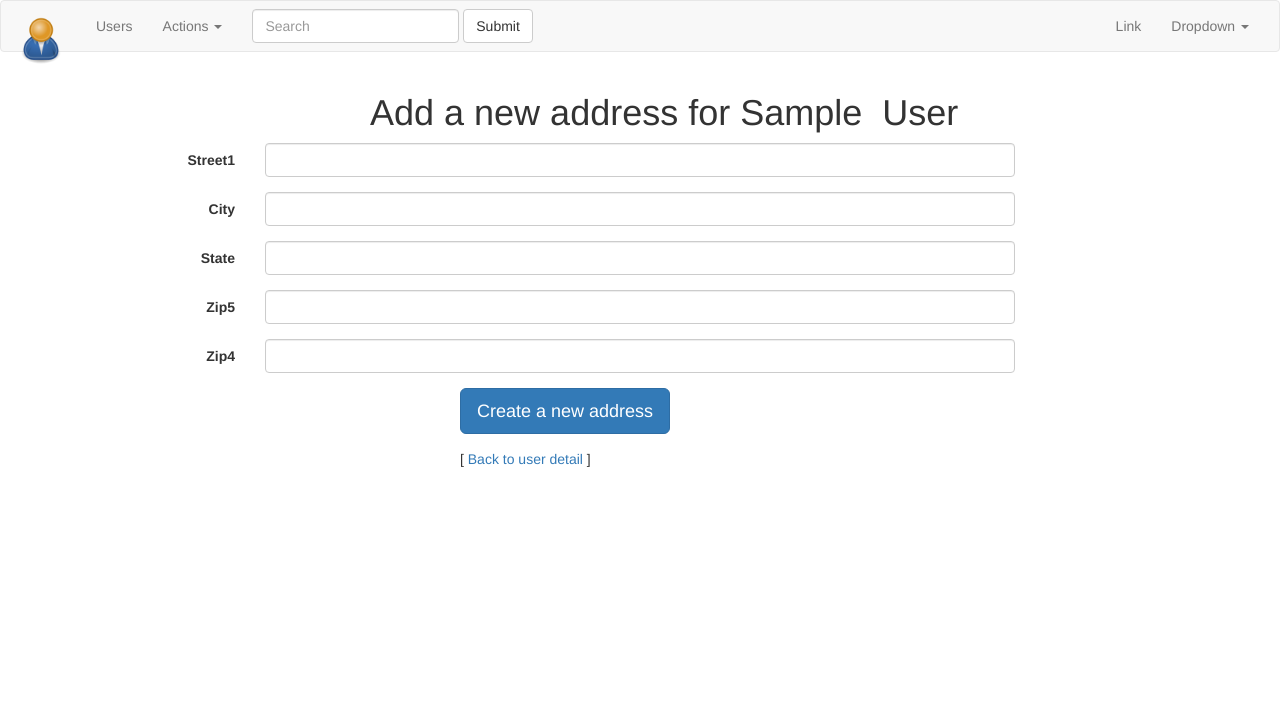
After one commit to dan10261/RailLearning, a Rails app: page /addresses/new?glsuser_id=1 in a window 1280 px wide. The commit adds this page. Shown: the top 724 px of the page. Run offline with Rails 7, Linux system fonts and the light colour scheme; tables that the repository leaves empty hold one stand-in row (values such as "Sample post"); style sheets or scripts are compiled from the project's sources; some libraries are stand-ins or nearby versions.

Commit message:
add password_digest and add, edit, and save user's addresses

```diff
--- /dev/null
+++ b/app/controllers/addresses_controller.rb
@@ -0,0 +1,23 @@
+class AddressesController < ApplicationController
+	def new
+		#debugger
+		@address = Address.new
+		@address.glsuser_id = params[:glsuser_id]
+		@glsuser = Glsuser.find(params[:glsuser_id])
+	end
+	def create
+		debugger
+		@address = Address.new(params_address)
+		if @address.save
+			flash[:success] = "A new address is successfully added for user" ##{@address.glsuser_id}
+			redirect_to glsusers_path
+		else
+			render 'new'
+		end
+	end
+
+	private
+	def params_address
+		params.require(:address).permit(:street1, :state, :city, :zip4, :zip5, :glsuser_id);
+	end
+end
--- a/app/models/glsuser.rb
+++ b/app/models/glsuser.rb
@@ -8,4 +8,5 @@ class Glsuser < ApplicationRecord
  	validates :username, presence: true, length: {minumum: 3,maximum: 50}, uniqueness: {case_sensitive: false}
   	validates :password, presence: true, length: {minimum: 8, maximum: 20}
   	validates :email, uniqueness: true, length: {maximum: 100}, format: { with: VALID_EMAIL_REGEX }
+  	has_secure_password
 end
--- a/app/models/note.rb
+++ b/app/models/note.rb
@@ -1,4 +1,4 @@
 class Note < ApplicationRecord
-  #belongs_to :glsuser
- # belongs_to :category
+  belongs_to :glsuser
+  belongs_to :category
 end
--- /dev/null
+++ b/app/views/addresses/new.html.erb
@@ -0,0 +1,62 @@
+<%= render 'shared/errors', obj: @address%>
+<div class="row">
+	<div class="col-sm-12">
+		<div class="col-sm-9 col-sm-offset-3">
+			<h1>Add a new address for <%= @glsuser.firstname %> &nbsp;<%= @glsuser.lastname %></h1>
+		</div>
+		<%= form_for(@address, :html => {class: "form-horizontal", role: "form"}) do |f|%>
+			<div class="form-group">
+				<div class="col-sm-2 control-label">
+					<%= f.label :street1 %>
+				</div>
+				<div class="col-sm-8">
+					<%= f.text_field :street1, class: "form-control" %>
+				</div>
+			</div>
+			<div class="form-group">
+				<div class="col-sm-2 control-label">
+					<%= f.label :city %>
+				</div>
+				<div class="col-sm-8">
+					<%= f.text_field :city, class: "form-control" %>
+				</div>
+			</div>
+			<div class="form-group">
+				<div class="col-sm-2 control-label">
+					<%= f.label :state %>
+				</div>
+				<div class="col-sm-8">
+					<%= f.text_field :state, class: "form-control" %>
+				</div>
+			</div>
+			<div class="form-group">
+				<div class="col-sm-2 control-label">
+					<%= f.label :zip5 %>
+				</div>
+				<div class="col-sm-8">
+					<%= f.text_field :zip5, class: "form-control" %>
+				</div>
+			</div>
+			<div class="form-group">
+				<div class="col-sm-2 control-label">
+					<%= f.label :zip4 %>
+				</div>
+				<div class="col-sm-8">
+					<%= f.text_field :zip4, class: "form-control" %>
+				</div>
+			</div>
+			<%= f.hidden_field :glsuser_id%>
+			<div class="form-group">
+				<div class="col-sm-6 col-sm-offset-4">
+					<%= f.submit(@address.new_record?? "Create a new address" : "update this address",  class: "btn btn-lg btn-primary") %>
+				</div>
+			</div>
+			<div class="form-group">
+				<div class="col-sm-offset-4 col-sm-4">
+					[ <%= link_to 'Back to user detail' , glsuser_path(@glsuser)%> ]
+				</div>
+			</div>
+
+		<% end %>
+	</div>
+</div>
--- a/config/routes.rb
+++ b/config/routes.rb
@@ -1,7 +1,11 @@
 Rails.application.routes.draw do
+  #used to create,new,update users urls
+  #rake routes
+  resources :glsusers
   resources :notes
   resources :categories
   resources :articles
+  resources :addresses
   # For details on the DSL available within this file, see http://guides.rubyonrails.org/routing.html
 
   #route URL localhost:port/pages/home to controller 'pages' method 'home'
@@ -14,9 +18,7 @@ Rails.application.routes.draw do
   #get 'pages/about', to: 'pages#about'
   get 'about', to: 'pages#about'
 
-  #used to create,new,update users urls
-  #rake routes
-  resources :glsusers
+
 
 
 end
--- /dev/null
+++ b/db/migrate/20190630175117_add_column_password_digest_glsuser.rb
@@ -0,0 +1,6 @@
+class AddColumnPasswordDigestGlsuser < ActiveRecord::Migration[5.2]
+  def change
+  	remove_column :glsusers, :password #passowrd_digest will automatically store password information as password
+  	add_column :glsusers, :password_digest , :string
+  end
+end
```
Also changed, not shown: app/views/addresses/_show_addresses.html.erb (added, +31 -0 lines), app/views/glsusers/_form.html.erb (+19 -3 lines), app/views/glsusers/index.html.erb (+12 -13 lines), app/views/glsusers/show.html.erb (+13 -35 lines), Gemfile, Gemfile.lock, db/schema.rb.
